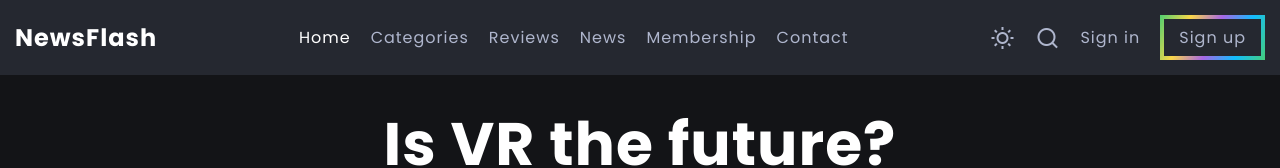
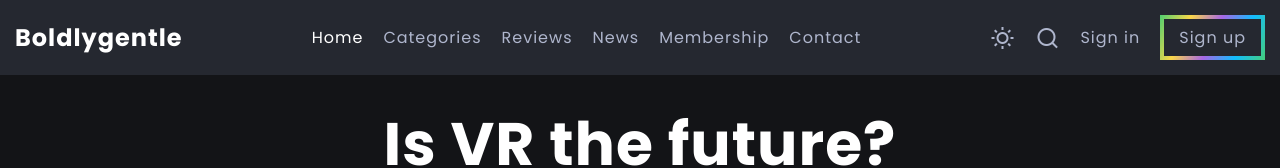
Before and after one commit to tume77/tume77.github.io, a plain HTML site: page post.html in a window 1280 px wide. Shown: the top 168 px of the page. Drawn offline with nearby package versions, Linux system fonts and the light colour scheme.

Commit message:
post.html

```diff
--- a/post.html
+++ b/post.html
@@ -3,7 +3,7 @@
     <meta charset="UTF-8">
     <meta http-equiv="X-UA-Compatible" content="IE=edge">
     <meta name="viewport" content="width=device-width, initial-scale=1.0">
-    <title>NewsFlash | Post</title>
+    <title>Boldlygentle | Post</title>
     <!-- Favicon -->
     <link rel="icon" type="image/png" sizes="32x32" href="./assets/images/favicon.png">
     <!-- Remix icons -->
@@ -18,7 +18,7 @@
     <header class="header">
         <nav class="navbar container" id="navbar">
             <a href="./index.html">
-                <h2 class="logo">NewsFlash</h2>
+                <h2 class="logo">Boldlygentle</h2>
             </a>
             <div class="menu" id="menu">
                 <ul class="list">
```
